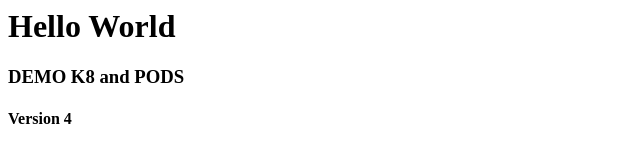
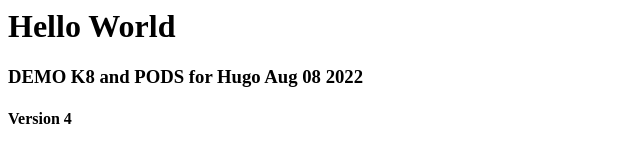
Before and after one commit to arunkumarbm/helloworld-k8-demo, a plain HTML site: page index.html in a window 1280 px wide. Shown: the whole page, without its empty margins (0-640 px from the left). Drawn offline with Linux system fonts and the light colour scheme.

Commit message:
Update index.html

```diff
--- a/index.html
+++ b/index.html
@@ -1,7 +1,7 @@
 <html>
 <body>
 <h1>Hello World</h1>
-<h3>DEMO K8 and PODS</h3>
+<h3>DEMO K8 and PODS for Hugo Aug 08 2022</h3>
 <h4> Version 4 </h4>
 </body>
 </html>
```
